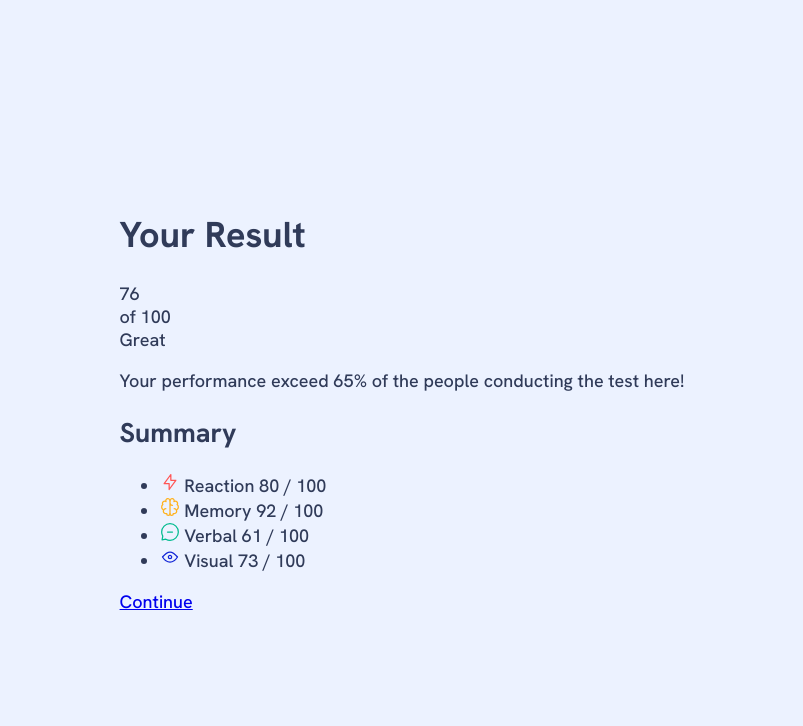
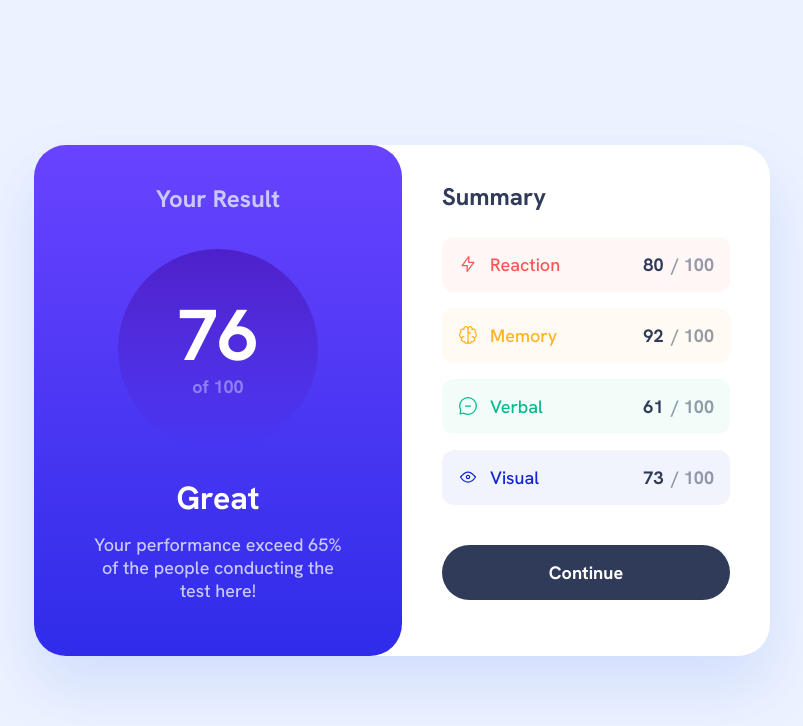
Before and after one commit to tokhirboiskhonov/results-summary-component, a plain HTML site: page index.html in a window 1280 px wide. Shown: the whole page, without its empty margins (238-1041 px from the left). Drawn offline with nearby package versions, Linux system fonts and the light colour scheme.

Commit message:
Finish desktop css

```diff
--- a/css/style.css
+++ b/css/style.css
@@ -1,8 +1,7 @@
 /* FONT-FACE */
 @font-face {
   font-family: "Hanken Grotesk";
-	src:
-		url("../fonts/HankenGrotesk-ExtraBold.woff2") format("woff2"),
+  src: url("../fonts/HankenGrotesk-ExtraBold.woff2") format("woff2"),
     url("../fonts/HankenGrotesk-ExtraBold.woff") format("woff");
   font-weight: bold;
   font-style: normal;
@@ -11,8 +10,7 @@
 
 @font-face {
   font-family: "Hanken Grotesk";
-	src:
-		url("../fonts/HankenGrotesk-Medium.woff2") format("woff2"),
+  src: url("../fonts/HankenGrotesk-Medium.woff2") format("woff2"),
     url("../fonts/HankenGrotesk-Medium.woff") format("woff");
   font-weight: 500;
   font-style: normal;
@@ -21,8 +19,7 @@
 
 @font-face {
   font-family: "Hanken Grotesk";
-	src:
-		url("../fonts/HankenGrotesk-Bold.woff2") format("woff2"),
+  src: url("../fonts/HankenGrotesk-Bold.woff2") format("woff2"),
     url("../fonts/HankenGrotesk-Bold.woff") format("woff");
   font-weight: bold;
   font-style: normal;
@@ -98,3 +95,243 @@ img {
   clip: rect(0 0 0 0);
   overflow: hidden;
 }
+
+.container {
+  max-width: 1200px;
+  width: 100%;
+  padding-left: 50px;
+  padding-right: 50px;
+  margin-left: auto;
+  margin-right: auto;
+}
+
+/* BUTTON */
+
+.button {
+  position: relative;
+  z-index: 1;
+  display: inline-block;
+  border: none;
+  border-radius: 128px;
+  padding: 16px 32px;
+  text-decoration: none;
+  cursor: pointer;
+  text-align: center;
+  background-color: #303b59;
+  color: #fff;
+  font-size: 18px;
+  line-height: normal;
+  font-weight: bold;
+}
+
+.button::after {
+  position: absolute;
+  z-index: 1;
+  left: 0;
+  top: 0;
+  width: 100%;
+  height: 100%;
+  background: linear-gradient(180deg, #75f 0%, #6943ff 0.01%, #2f2ce9 100%);
+  content: "";
+  border-radius: 128px;
+  opacity: 0;
+  transition: opacity ease 0.5s;
+}
+
+.button:focus {
+  outline: 2px solid #2f2ce9;
+  outline-offset: 2px;
+}
+
+.button:hover::after,
+.button:focus::after {
+  opacity: 1;
+}
+
+.button:active {
+  opacity: 0.6;
+}
+
+.button--block {
+  display: block;
+  width: 100%;
+}
+/*
+.button:hover {
+  background: linear-gradient(180deg, #75f 0%, #6943ff 0.01%, #2f2ce9 100%);
+} */
+
+.button__text {
+  position: relative;
+  z-index: 2;
+}
+
+/* MAIN-CONTENT */
+
+.main-content {
+  flex-grow: 1;
+}
+
+.component-wrapper {
+  display: flex;
+  width: 100%;
+  max-width: 736px;
+  margin-top: 32px;
+  margin-bottom: 32px;
+  background-color: #fff;
+  border-radius: 32px;
+  box-shadow: 0px 30px 60px 0px rgba(61, 108, 236, 0.15);
+}
+
+/* RESULT-CIRCLE */
+
+.result-circle {
+  width: 200px;
+  height: 200px;
+  display: flex;
+  flex-direction: column;
+  justify-content: center;
+  align-items: center;
+  border-radius: 50%;
+  background-image: linear-gradient(
+    180deg,
+    #4d21c9 0%,
+    rgba(37, 33, 201, 0) 100%,
+    rgba(37, 33, 201, 0) 100%
+  );
+}
+
+.result-circle__result {
+  font-size: 72px;
+  line-height: 1;
+  color: #fff;
+  font-weight: 800;
+  margin-bottom: 4px;
+}
+
+.result-circle__of {
+  font-weight: 700;
+  opacity: 0.5168;
+}
+
+/* RESULT-BOX */
+.result-box {
+  display: flex;
+  flex-direction: column;
+  align-items: center;
+  padding: 38px 54px 54px;
+  text-align: center;
+  width: 50%;
+  border-radius: 32px;
+  background-image: linear-gradient(
+    180deg,
+    #75f 0%,
+    #6943ff 0.01%,
+    #2f2ce9 100%
+  );
+  background-color: #2f2ce9;
+  color: #cac9ff;
+}
+
+.result-box__heading {
+  margin-top: 0;
+  margin-bottom: 35px;
+  font-size: 24px;
+  line-height: normal;
+}
+
+.result-box__result-circle {
+  margin-bottom: 28px;
+}
+
+.result-box__message-title {
+  font-size: 32px;
+  font-weight: 700;
+  color: #fff;
+  margin-bottom: 14px;
+}
+
+.result-box__message-content {
+  margin: 0;
+  padding: 0;
+}
+
+/* STATS-LIST */
+
+.stats-list {
+  margin: 0;
+  padding: 0;
+  list-style-type: none;
+}
+
+.stats-list__item {
+  display: flex;
+  align-items: center;
+  padding: 16px;
+  border-radius: 12px;
+}
+
+.stats-list__item:not(:last-child) {
+  margin-bottom: 16px;
+}
+
+.stats-list__item--reaction {
+  background: rgba(255, 85, 85, 0.05);
+  color: #f55;
+}
+
+.stats-list__item--memory {
+  background: rgba(255, 178, 30, 0.05);
+  color: #ffb21e;
+}
+
+.stats-list__item--verbal {
+  background: rgba(0, 187, 143, 0.05);
+  color: #00bb8f;
+}
+
+.stats-list__item--visual {
+  background: rgba(17, 37, 214, 0.05);
+  color: #1125d6;
+}
+
+.stats-list__item-icon {
+  width: 20px;
+  height: 20px;
+  flex-shrink: 0;
+  margin-right: 12px;
+}
+
+.stats-list__item-title {
+  flex-grow: 1;
+  margin-right: 12px;
+}
+
+.stats-list__item-result {
+  color: #303b59;
+  font-weight: 700;
+  margin-right: 8px;
+}
+
+.stats-list__item-max {
+  font-weight: bold;
+  color: rgb(48, 59, 89, 0.5);
+}
+
+/* SUMMARY-BOX */
+
+.summary-box {
+  width: 50%;
+  padding: 40px;
+}
+
+.summary-box__heading {
+  font-size: 24px;
+  line-height: 1;
+  margin-top: 0;
+  margin-bottom: 28px;
+}
+
+.summary-box__stats-list {
+  margin-bottom: 40px;
+}
```
Lines whose indentation alone changed are shown as unchanged.
